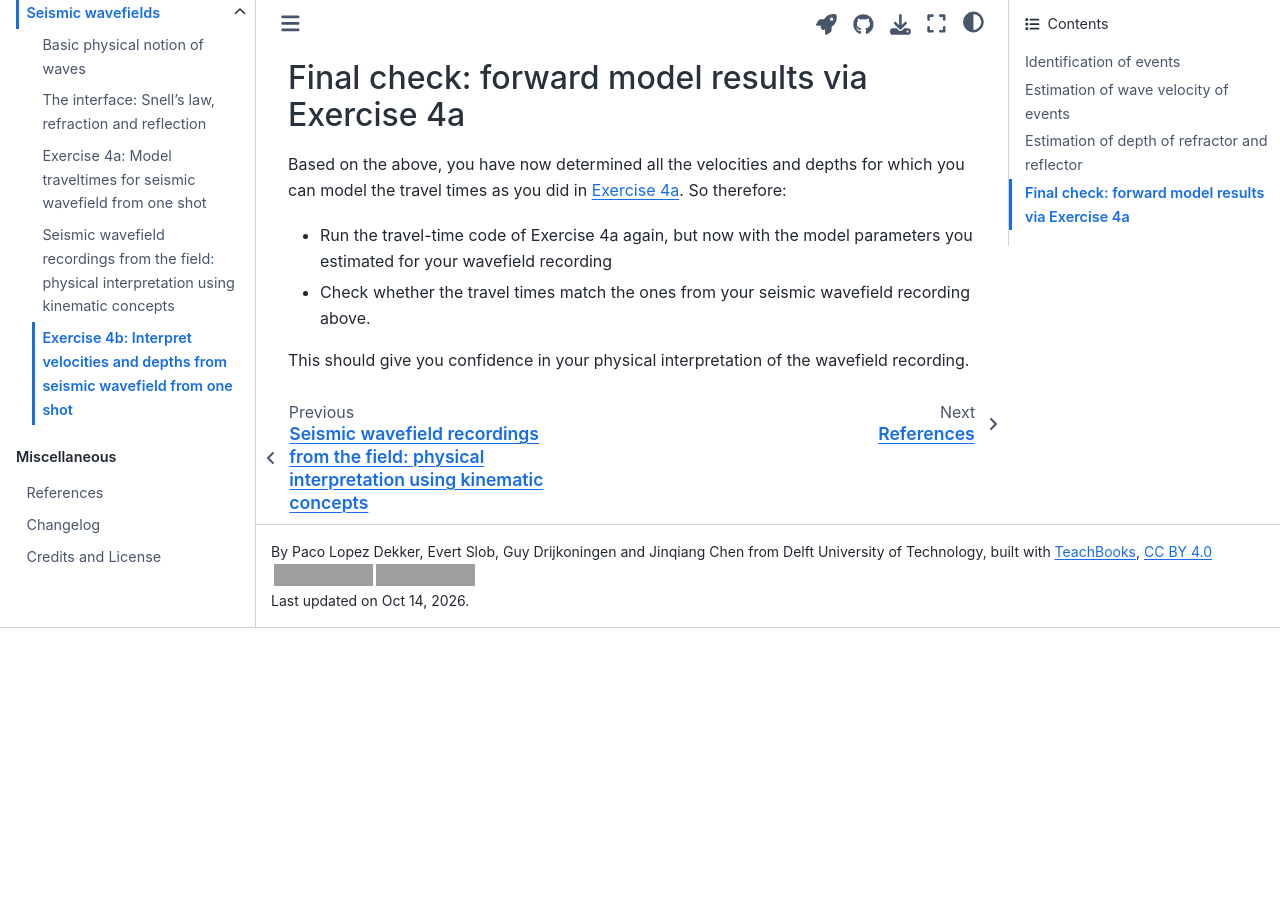
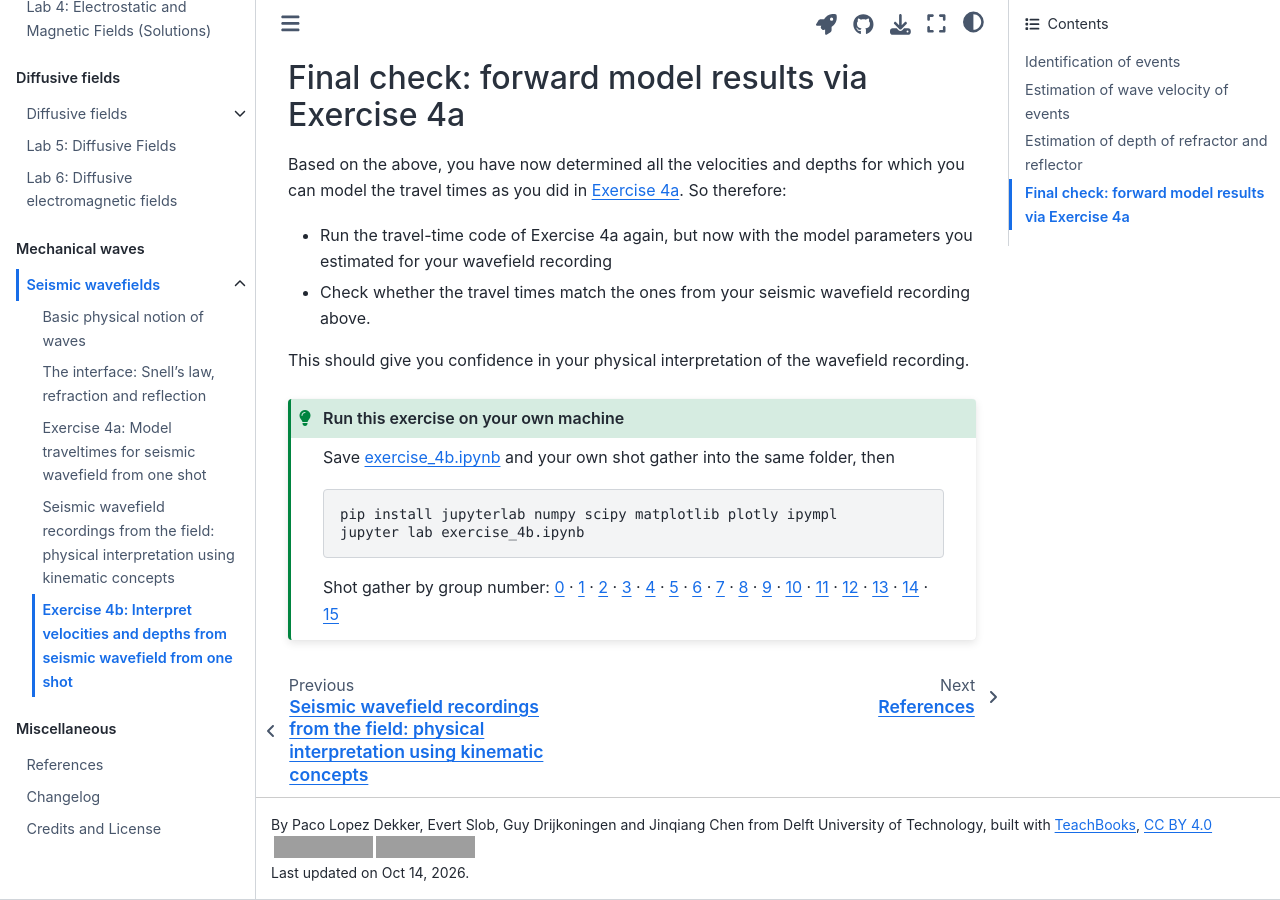
Before and after one commit to BScECT/FieldWaves, a Jupyter Book: the page built from book/4_mechanical_waves/exercise_4b.md, in a window 1280 px wide and 900 px high, scrolled down 4008 px. Built offline with Jupyter Book 1.0.4 settings and Sphinx 7.4.7 and the Sphinx Book theme 1.1.4, drawn with Linux system fonts in a browser that asks for light colours; pages that are not in the unit, such as notebooks, are missing from menus; comment, search, counter and statistics services are not loaded; before the commit the page ends 4636 px from its top, so only the background shows below that; grey boxes are pictures that could not be loaded.

Commit message:
Link the notebook, the helper and the data at the end of each lab

````diff
--- a/book/4_mechanical_waves/exercise_4b.md
+++ b/book/4_mechanical_waves/exercise_4b.md
@@ -191,3 +191,17 @@ Based on the above, you have now determined all the velocities and depths for wh
 - Check whether the travel times match the ones from your seismic wavefield recording above.
 
 This should give you confidence in your physical interpretation of the wavefield recording.
+
+:::{admonition} Run this exercise on your own machine
+:class: tip
+
+Save <a href="../_sources/4_mechanical_waves/exercise_4b.ipynb" download>exercise_4b.ipynb</a> and your own shot gather into the same folder, then
+
+```bash
+pip install jupyterlab numpy scipy matplotlib plotly ipympl
+jupyter lab exercise_4b.ipynb
+```
+
+Shot gather by group number:
+<a href="data/shot_group_0.npz" download>0</a> · <a href="data/shot_group_1.npz" download>1</a> · <a href="data/shot_group_2.npz" download>2</a> · <a href="data/shot_group_3.npz" download>3</a> · <a href="data/shot_group_4.npz" download>4</a> · <a href="data/shot_group_5.npz" download>5</a> · <a href="data/shot_group_6.npz" download>6</a> · <a href="data/shot_group_7.npz" download>7</a> · <a href="data/shot_group_8.npz" download>8</a> · <a href="data/shot_group_9.npz" download>9</a> · <a href="data/shot_group_10.npz" download>10</a> · <a href="data/shot_group_11.npz" download>11</a> · <a href="data/shot_group_12.npz" download>12</a> · <a href="data/shot_group_13.npz" download>13</a> · <a href="data/shot_group_14.npz" download>14</a> · <a href="data/shot_group_15.npz" download>15</a>
+:::
````
Also changed, not shown: book/1_gradient_divergence_curl/labs/week01_series_grad.md (+12 -0 lines), book/1_gradient_divergence_curl/labs/week02_div_curl.md (+11 -0 lines), book/3_diffusion_fields/labs/week05_diffusion.md (+11 -0 lines), book/3_diffusion_fields/labs/week06_em_diffusion.md (+11 -0 lines), book/4_mechanical_waves/exercise_4a.md (+14 -0 lines).
